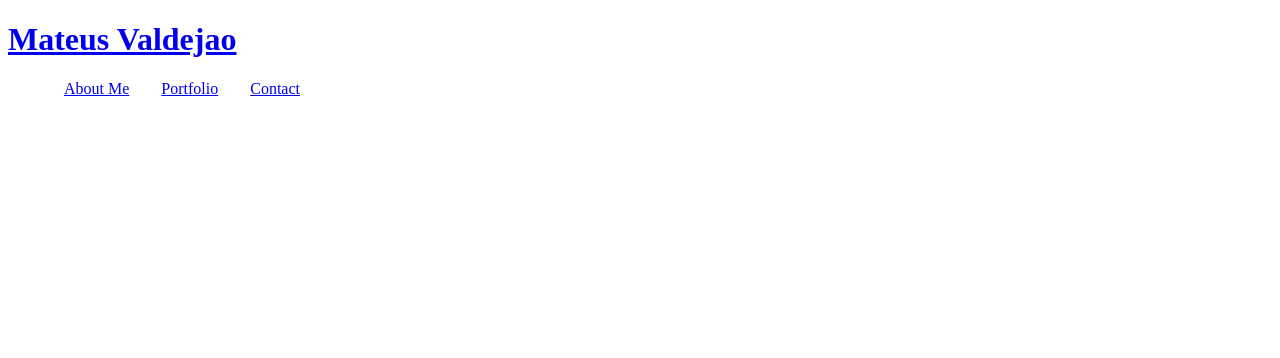
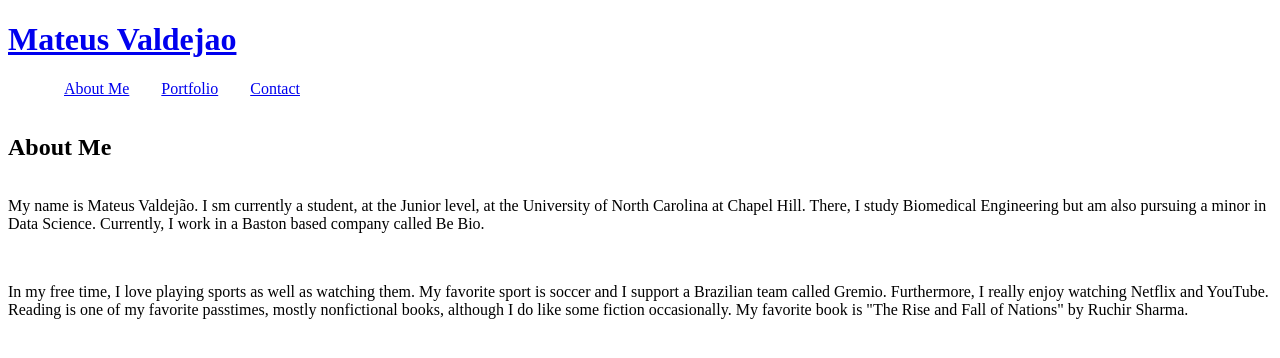
Before and after one commit to MatValdejao/mateus-portfolio, a React (Create React App) app: page / in a window 1280 px wide. Shown: the top 358 px of the page. Built offline with nearby package versions, Linux system fonts and the light colour scheme.

Commit message:
about component

```diff
--- a/src/App.js
+++ b/src/App.js
@@ -1,14 +1,18 @@
 import './App.css';
 import Nav from './components/Nav';
 import Header from './components/Header';
+import About from './components/About';
 
 function App() {
   return (
-    <div>
-      <Header/>
+		<>
+			<Header></Header>
       <Nav></Nav>
-    </div>
-  );
+      <div>
+        <About></About>
+      </div>
+    </>
+	);
 }
 
 export default App;
--- /dev/null
+++ b/src/components/About/index.js
@@ -0,0 +1,30 @@
+import React from "react";
+
+function About() {
+	return (
+		<section id="about" className="flex-row">
+			<div>
+				<h2 className="section-title">About Me</h2>
+			</div>
+			<div>
+				<p>
+					My name is Mateus Valdejão. I sm currently a student, at the Junior
+					level, at the University of North Carolina at Chapel Hill. There, I
+					study Biomedical Engineering but am also pursuing a minor in Data
+					Science. Currently, I work in a Baston based company called Be Bio.
+				</p>{" "}
+				<br />
+				<p>
+					In my free time, I love playing sports as well as watching them. My
+					favorite sport is soccer and I support a Brazilian team called Gremio.
+					Furthermore, I really enjoy watching Netflix and YouTube. Reading is
+					one of my favorite passtimes, mostly nonfictional books, although I do
+					like some fiction occasionally. My favorite book is "The Rise and Fall
+					of Nations" by Ruchir Sharma.
+				</p>
+			</div>
+		</section>
+	);
+}
+
+export default About;
```
